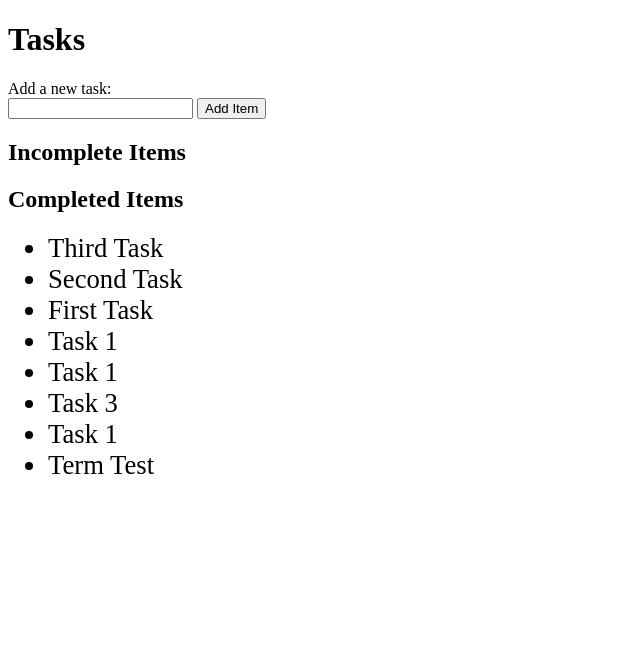
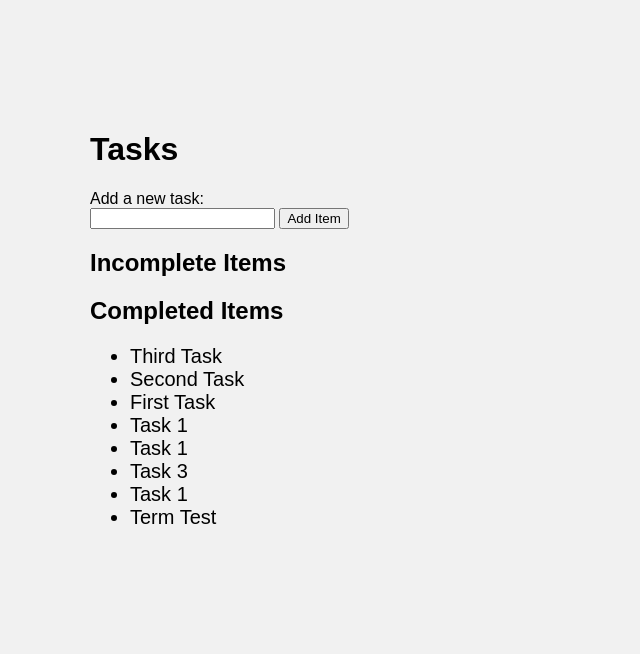
Before and after one commit to jagraj28/To-Do-List, a Flask app: page / in a window 1280 px wide. Shown: the top 654 px of the page, without its empty margins (0-640 px from the left). Run offline with Flask 2, Linux system fonts and the light colour scheme; data comes from the database, SQL or seed files in the repository; both versions use the stored data as it was after the commit.

Commit message:
v3
CSS added to template to help improve visuals.

```diff
--- a/templates/home.html
+++ b/templates/home.html
@@ -1,5 +1,116 @@
 <!DOCTYPE html>
 <html>
+<style>
+* {
+  box-sizing: border-box;
+}
+
+body {
+  font-family: Arial;
+  padding: 10px;
+  background: #f1f1f1;
+}
+
+/* Header/Blog Title */
+.header {
+  padding: 30px;
+  text-align: center;
+  background: white;
+}
+
+.header h1 {
+  font-size: 50px;
+}
+
+/* Style the top navigation bar */
+.topnav {
+  overflow: hidden;
+  background-color: #333;
+}
+
+/* Style the topnav links */
+.topnav a {
+  float: left;
+  display: block;
+  color: #f2f2f2;
+  text-align: center;
+  padding: 14px 16px;
+  text-decoration: none;
+}
+
+/* Change color on hover */
+.topnav a:hover {
+  background-color: #ddd;
+  color: black;
+}
+
+/* Create two unequal columns that floats next to each other */
+/* Left column */
+.leftcolumn {
+  float: left;
+  width: 75%;
+}
+
+/* Right column */
+.rightcolumn {
+  float: left;
+  width: 25%;
+  background-color: #f1f1f1;
+  padding-left: 20px;
+}
+
+/* Fake image */
+.fakeimg {
+  background-color: #aaa;
+  width: 100%;
+  padding: 20px;
+}
+
+/* Add a card effect for articles */
+.card {
+  background-color: white;
+  padding: 20px;
+  margin-top: 20px;
+}
+
+/* Clear floats after the columns */
+.row:after {
+  content: "";
+  display: table;
+  clear: both;
+}
+
+/* Footer */
+.footer {
+  padding: 20px;
+  text-align: center;
+  background: #ddd;
+  margin-top: 20px;
+}
+
+/* Responsive layout - when the screen is less than 800px wide, make the two columns stack on top of each other instead of next to each other */
+@media screen and (max-width: 800px) {
+  .leftcolumn, .rightcolumn {
+    width: 100%;
+    padding: 0;
+  }
+}
+
+/* Responsive layout - when the screen is less than 400px wide, make the navigation links stack on top of each other instead of next to each other */
+@media screen and (max-width: 400px) {
+  .topnav a {
+    float: none;
+    width: 100%;
+  }
+}
+
+body {
+  margin-top: 100px;
+  margin-bottom: 100px;
+  margin-right: 150px;
+  margin-left: 80px;
+}
+</style>
 <head>
     <title>To-Do List</title>
 </head>
@@ -15,13 +126,13 @@
         <h2>Incomplete Items</h2>
         <ul>
             {% for todo in incomplete %}
-            <li style="font-size: 20pt">{{ todo.text }} <a href="{{ url_for('complete', id=todo.id) }}">Mark As Complete</a></li>
+            <li style="font-size: 15pt">{{ todo.text }} <a href="{{ url_for('complete', id=todo.id) }}">Mark As Complete</a></li>
             {% endfor %}
         </ul>
         <h2>Completed Items</h2>
         <ul>
             {% for todo in complete %}
-            <li style="font-size: 20pt">{{ todo.text }}</li>
+            <li style="font-size: 15pt">{{ todo.text }}</li>
             {% endfor %}
         </ul>
     </div>
```
Also changed, not shown: site.db.
